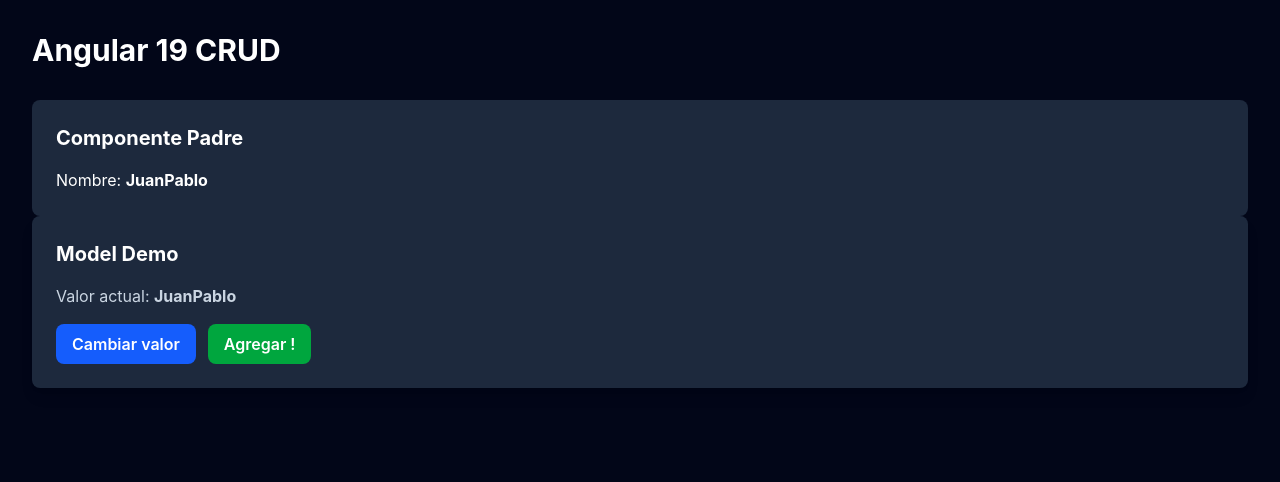
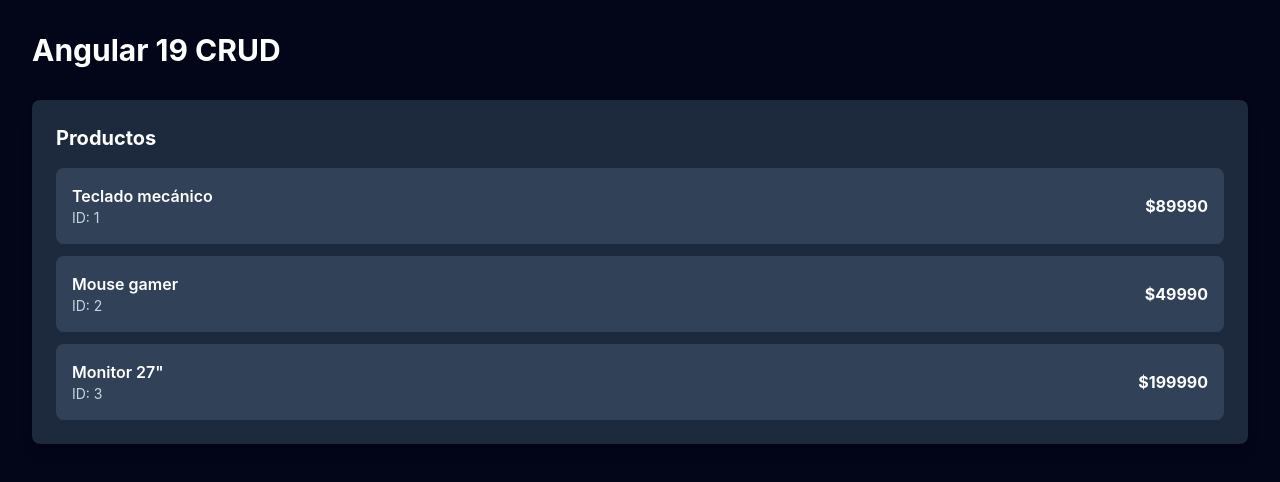
Before and after one commit to zlSiro/Angular_Evolution_lab, an Angular app in the folder angular19_crud/: page / in a window 1280 px wide. Shown: the top 482 px of the page. Built offline with nearby package versions, Linux system fonts and the light colour scheme.

Commit message:
feat: actualizar ProductListComponent para mostrar productos con su nombre y precio

```diff
--- a/angular19_crud/src/app/app.component.html
+++ b/angular19_crud/src/app/app.component.html
@@ -16,7 +16,7 @@
     (productDeleted)="onProductDeleted($event)"
   /> -->
 
-  <div class="rounded-lg bg-slate-800 p-6 text-white">
+  <!-- <div class="rounded-lg bg-slate-800 p-6 text-white">
 
     <h2 class="mb-4 text-xl font-bold">
       Componente Padre
@@ -28,13 +28,16 @@
         {{ name }}
       </span>
     </p>
-
-  </div>
-
     <app-model-demo
       [(value)]="name"
     />
 
+  </div> -->
+
+  <app-product-list
+   [products]="products"
+  />
+
 </main>
 
 <router-outlet />
--- a/angular19_crud/src/app/app.component.ts
+++ b/angular19_crud/src/app/app.component.ts
@@ -3,10 +3,12 @@
 import { InputDemoComponent } from './components/input-demo/input-demo.component';
 import { OutputDemoComponent } from './components/output-demo/output-demo.component';
 import { ModelDemoComponent } from './components/model-demo/model-demo.component';
+import { ProductListComponent } from './components/product-list/product-list.component';
+import { ProductService } from './services/product.service';
 
 @Component({
   selector: 'app-root',
-  imports: [RouterOutlet, ModelDemoComponent],
+  imports: [RouterOutlet, ProductListComponent],
   templateUrl: './app.component.html',
   styleUrl: './app.component.css'
 })
@@ -14,9 +16,15 @@
 
   title = 'angular19_crud';
 
-  onProductDeleted(productId: number): void {
-    console.log('Producto eliminado:', productId);
+  // onProductDeleted(productId: number): void {
+  //   console.log('Producto eliminado:', productId);
+  // }
+
+  // name = 'JuanPablo';
+
+  products;
+
+  constructor(private productService: ProductService) {
+    this.products = this.productService.getProducts();
   }
-
-  name = 'JuanPablo';
 }
--- a/angular19_crud/src/app/components/product-list/product-list.component.html
+++ b/angular19_crud/src/app/components/product-list/product-list.component.html
@@ -1 +1,34 @@
-<p>product-list works!</p>
+<div class="rounded-lg bg-slate-800 p-6 text-white shadow-lg">
+
+  <h2 class="mb-4 text-xl font-bold">
+    Productos
+  </h2>
+
+  <div class="space-y-3">
+
+    <!-- Iterar sobre la lista de productos y mostrar cada uno usando el @for() -->
+    @for (product of products(); track product.id) {
+
+      <div class="flex items-center justify-between rounded-lg bg-slate-700 p-4">
+
+        <div>
+          <p class="font-semibold">
+            {{ product.name }}
+          </p>
+
+          <p class="text-sm text-slate-300">
+            ID: {{ product.id }}
+          </p>
+        </div>
+
+        <p class="font-bold">
+          ${{ product.price }}
+        </p>
+
+      </div>
+
+    }
+
+  </div>
+
+</div>
```
